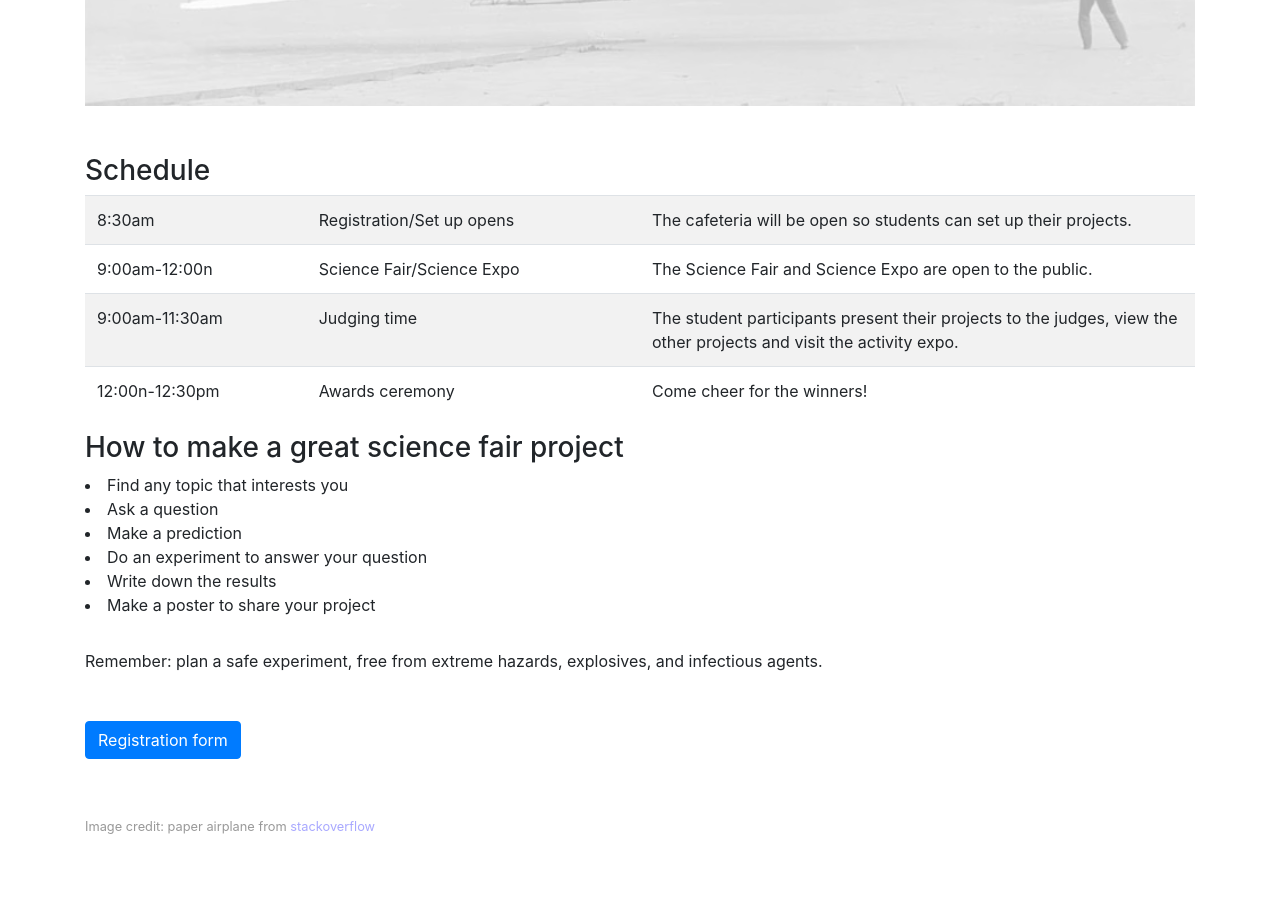
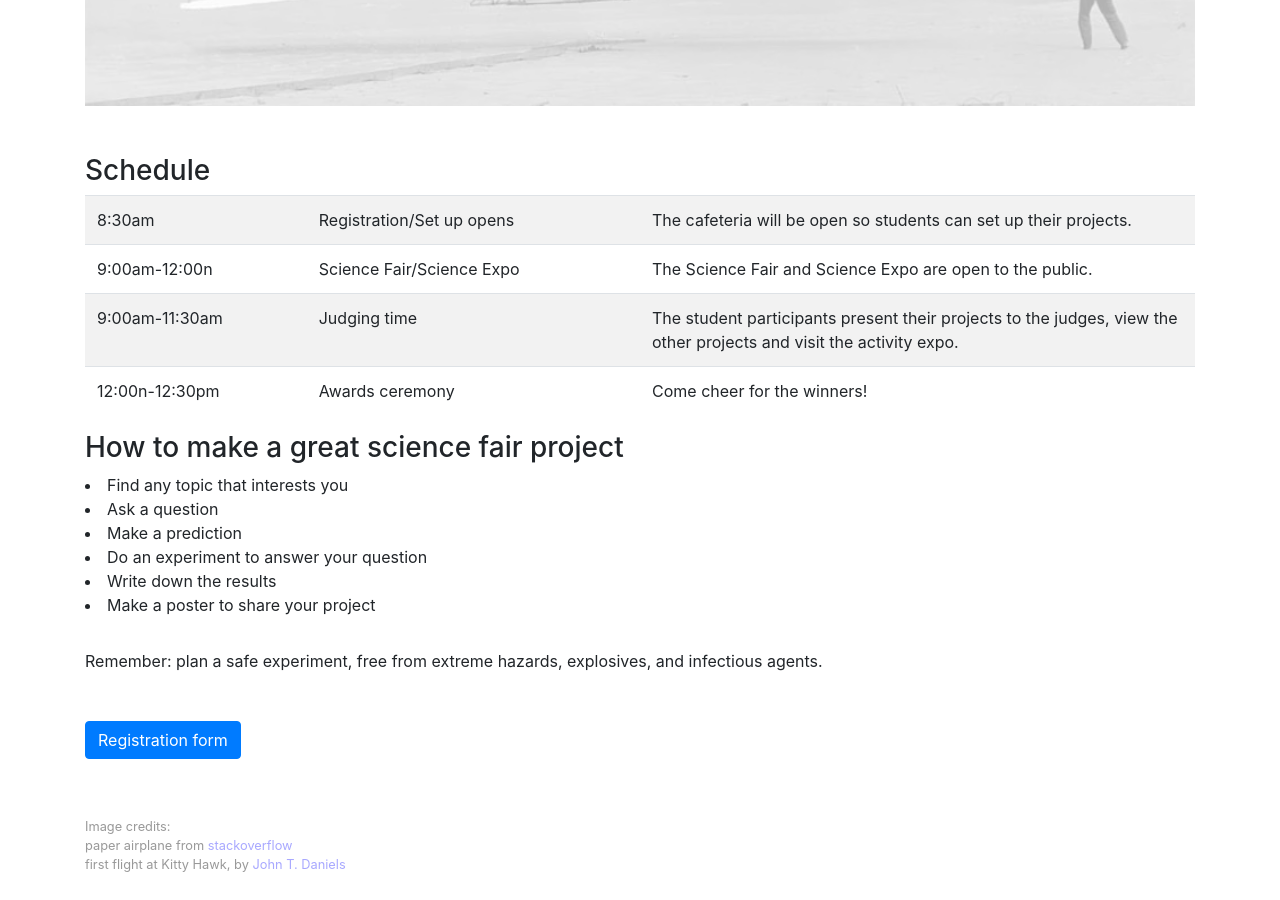
Before and after one commit to vinaygidwaneyod/sciencefair, a Jekyll site: the page built from index.html, in a window 1280 px wide and 900 px high, scrolled down 900 px. Built offline with Jekyll 4.4.1, drawn with Linux system fonts in a browser that asks for light colours; before the commit the page ends 1761 px from its top, so only the background shows below that.

Commit message:
add image credit for Kitty Hawk

```diff
--- a/_includes/footer.html
+++ /dev/null
@@ -1,3 +0,0 @@
-<footer>Image credit: paper airplane from
-  <a href="http://stackoverflow.blog/newsletter">stackoverflow</a>
-</footer>
--- a/_includes/head.html
+++ b/_includes/head.html
@@ -5,6 +5,6 @@
     {% include bootstrap.html %}
     <link rel="stylesheet" href="assets/css/styles.css">
     <script src="assets/js/script.js"></script>
-    <title>Devo Science Fair 2020</title>
+    <title>Coolidge Corner School Science Fair 2020</title>
     <link rel="shortcut icon" href="/assets/favicon.ico">
 </head>
--- a/index.html
+++ b/index.html
@@ -70,4 +70,8 @@ layout: default
 <a class="btn btn-primary sign-up" href="register.html" role="button">Registration form</a>
 
 
-{% include footer.html %}
+<footer>
+  Image credits:
+  <p>paper airplane from <a href="http://stackoverflow.blog/newsletter">stackoverflow</a><br/>
+  first flight at Kitty Hawk, by <a href="https://en.wikipedia.org/wiki/John_T._Daniels">John T. Daniels</a></p>
+</footer>
--- a/register.html
+++ b/register.html
@@ -86,4 +86,6 @@ layout: default
   <button id="form_submit" type="submit" class="btn btn-primary">Register</button>
 </form>
 
-{% include footer.html %}
+<footer>Image credit: paper airplane from
+  <a href="http://stackoverflow.blog/newsletter">stackoverflow</a>
+</footer>
```
